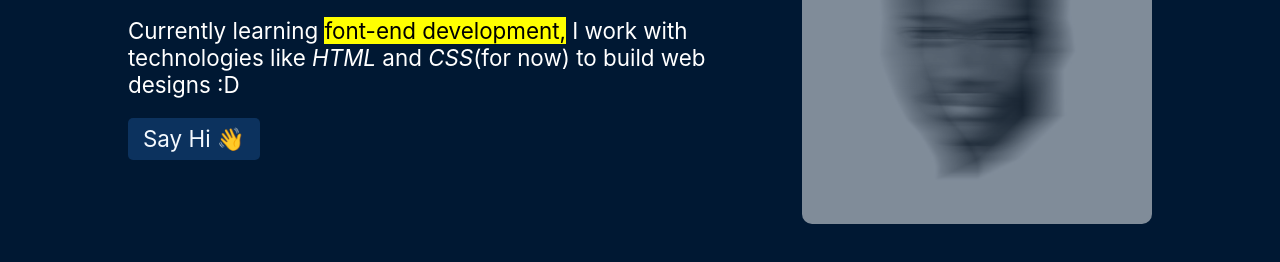
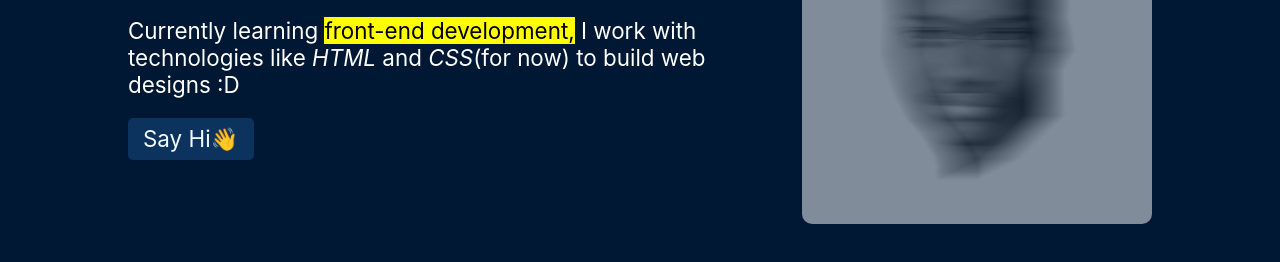
Before and after one commit to johnayanyemi/portfolio, a plain HTML site: page index.html in a window 1280 px wide. Shown: the part 306-568 px from the top of the page. Drawn offline with Linux system fonts and the light colour scheme.

Commit message:
corrected typos

```diff
--- a/index.html
+++ b/index.html
@@ -22,11 +22,12 @@
         <div class="main-container flex">
             <div class="hero-text">
                 <h1>Hi, I'm John!</h1>
-                <p>Currently learning <mark>font-end development,</mark> I work with technologies like <em>HTML</em> and <em>CSS</em>(for now) to build web designs :D </p>
-                <a href="mailto:ayanyemijohn@gmail.com" class="hero-btn" target="_blank">Say Hi 👋</a>
+                <p>Currently learning <mark>front-end development,</mark> I work with technologies like <em>HTML</em> and <em>CSS</em>(for now) to build web designs :D </p>
+                <a href="mailto:ayanyemijohn@gmail.com" class="hero-btn" target="_blank">Say Hi👋</a>
             </div>
                 <img src="img/Hi.jpg" alt="John Ayanyemi" height="350" width="350">
         </div>
     </div>
+
 </body>
 </html>
```
